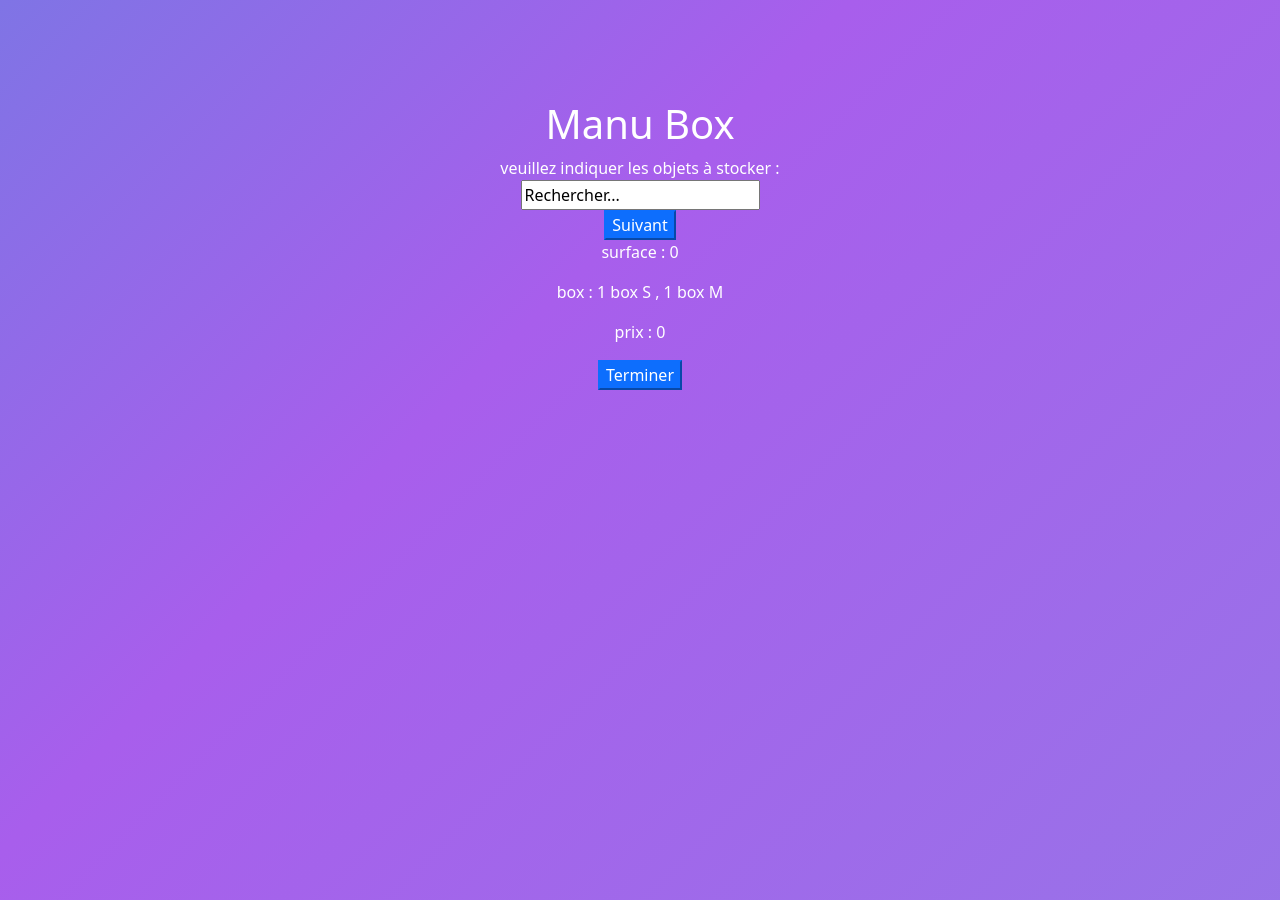
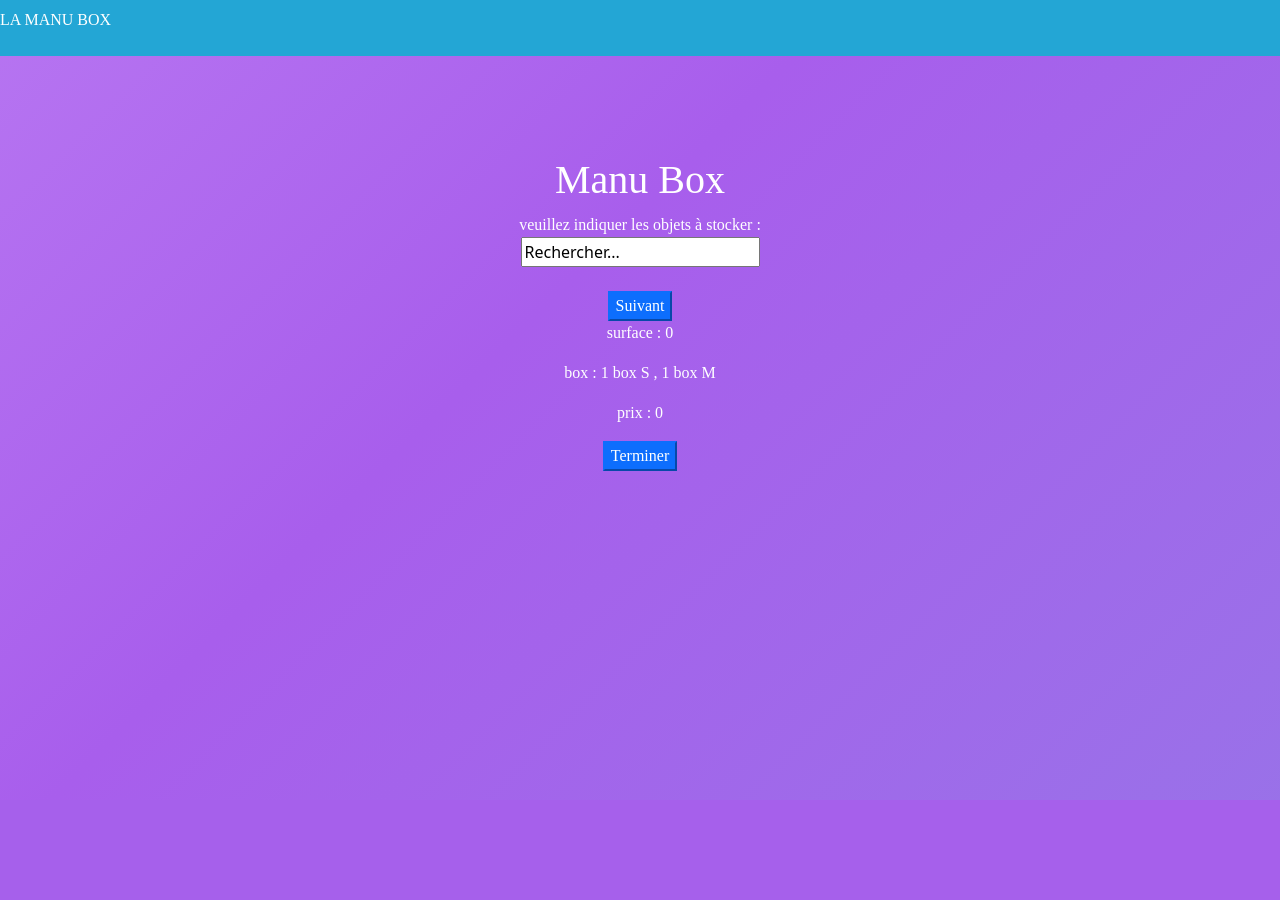
Before and after one commit to krunch-64/La_Manu_Box, a PHP site: page / in a window 1280 px wide. After the commit the page ends 800 px from the top, so only its background shows below. Run offline with PHP 8.4, Linux system fonts and the light colour scheme.

Commit message:
disposition des elements
disposition des elements

```diff
--- a/assets/css/styles.css
+++ b/assets/css/styles.css
@@ -2,9 +2,17 @@ html, body {
 	width: 100%;
 	height:100%;
   }
+  header{
+    background-color: #23a6d5;
+    padding-top: .5rem;
+    padding-bottom: .5rem;
+  }
+  p , h1 , label , button{
+	font-family: 'Reggae One';
+}
 
   body {
-	  background: linear-gradient(-45deg, #8789e4, #a85eec, #23a6d5, #00ffaa);
+	  background: linear-gradient(-45deg, #8789e4, #a85eec, #d7a8fd, #4dd4a7);
 	  background-size: 400% 400%;
 	  animation: gradient 5s ease infinite;
   }
--- a/index.html
+++ b/index.html
@@ -12,16 +12,21 @@
     <title>La Manu Box</title>
 </head>
 <header>
+    <div>
+        <p>
+            LA MANU BOX
+        </p>
+    </div>
 
 </header>
 <body>
     <!-- bare de recherche  -->
-    <form id="all-object" method="post" class="formulaire">
+    <form id="all-object" method="" class="formulaire">
         <h1>Manu Box</h1>
         <div class="">
             <label>veuillez indiquer les objets à stocker :</label>
             <input type="text" class="search d-inline-flex " name="search" value="Rechercher..." onfocus="if(this.value=='Rechercher...')this.value=''" onblur="if(this.value=='')this.value='Rechercher...'" autocomplete="off"/>
-        </div>
+        </div> <br>
         <button class="btn-primary">Suivant</button>
         <!-- liste des objets -->
         <div class="">
@@ -39,6 +44,6 @@
 
 </body>
 <footer>
-    <script src="./assets/script.js"></script>
+    <script defer src="./assets/script.js"></script>
 
 </footer>
```
